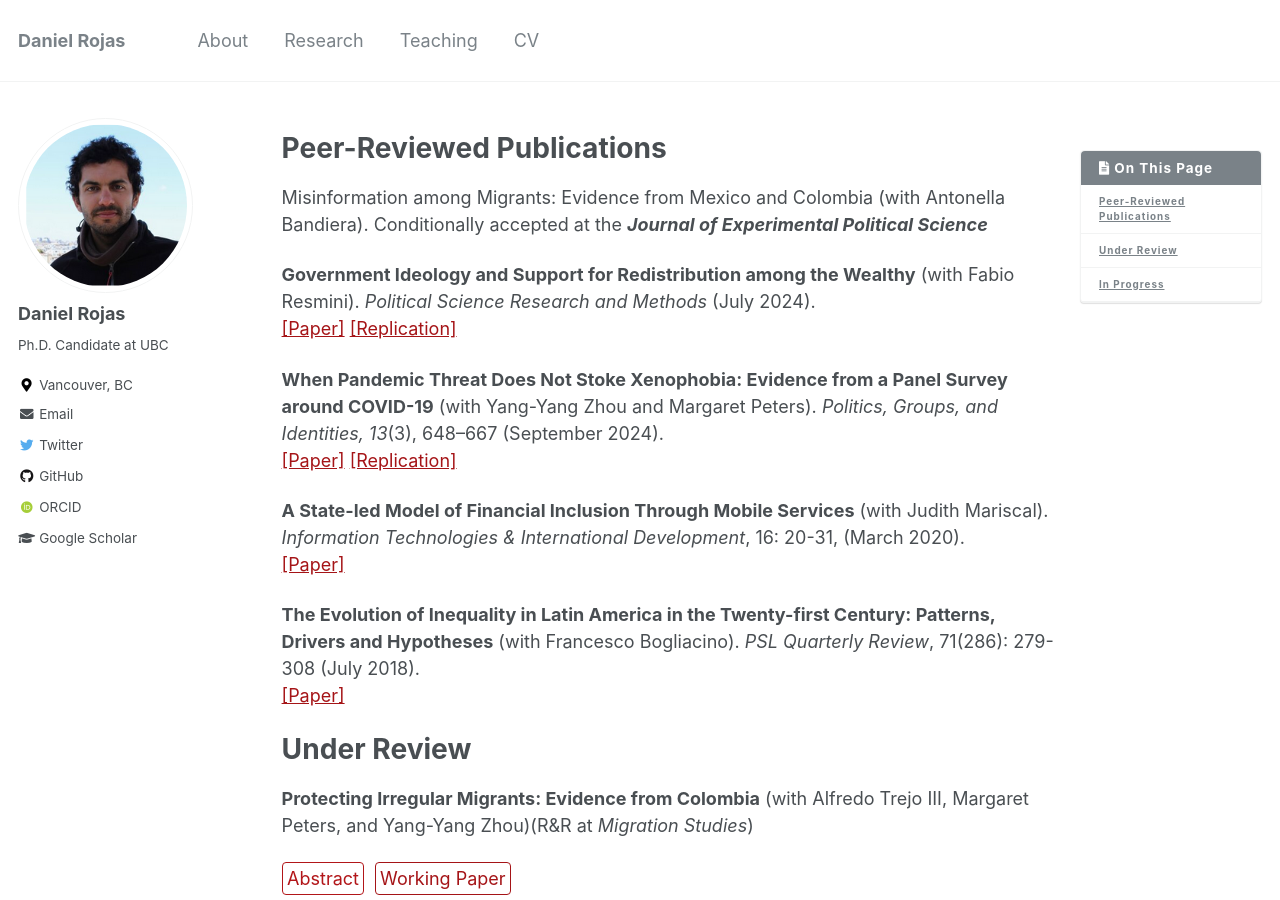
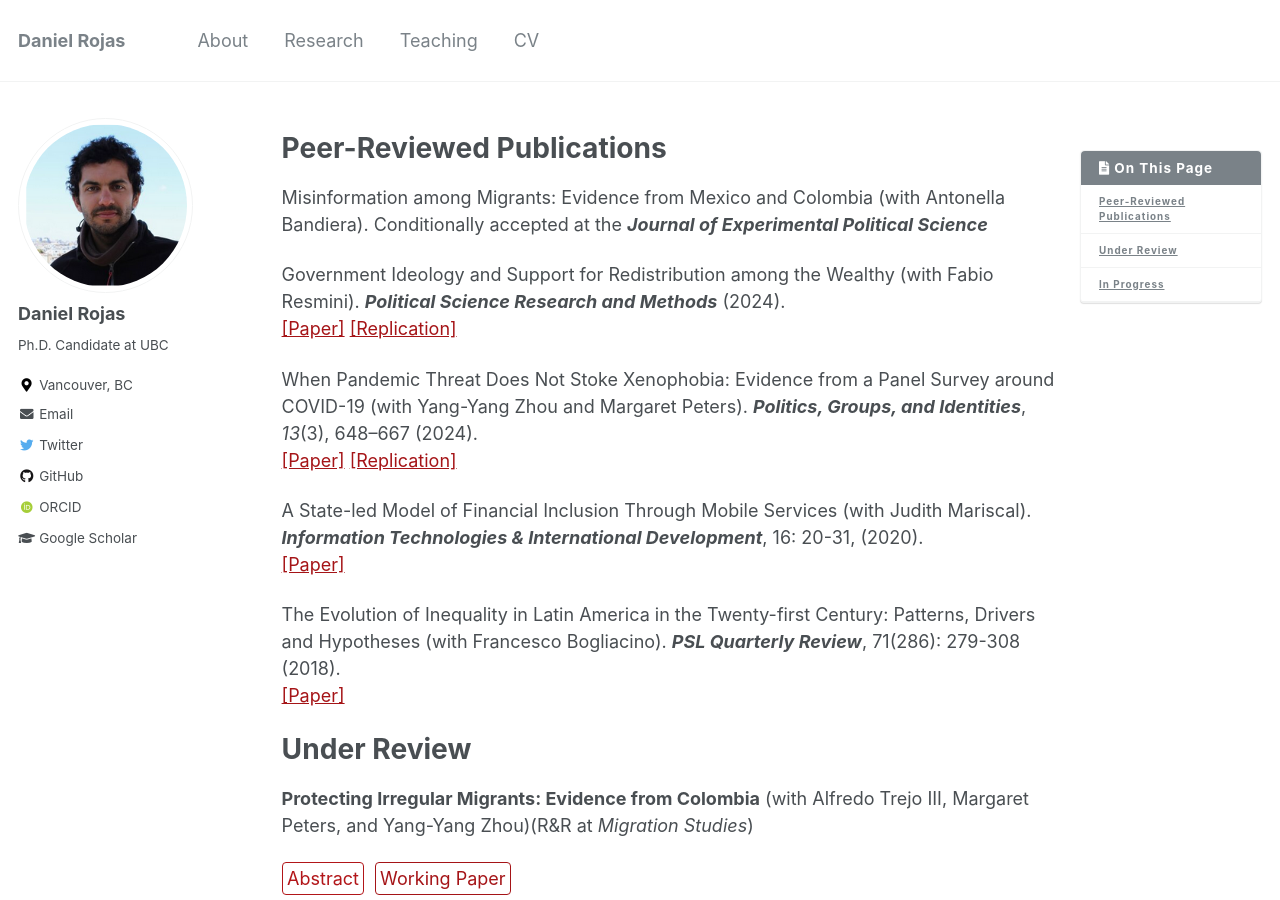
Before and after one commit to danielrojaslozano/danielrojaslozano.github.io, a Jekyll site: the page built from _pages/research.md, in a window 1280 px wide and 900 px high. Built offline with Jekyll 4.4.1, drawn with Linux system fonts in a browser that asks for light colours; some web fonts are replaced.

Commit message:
Update research.md

```diff
--- a/_pages/research.md
+++ b/_pages/research.md
@@ -50,21 +50,21 @@ details > p {
 
 Misinformation among Migrants: Evidence from Mexico and Colombia (with Antonella Bandiera). Conditionally accepted at the ***Journal of Experimental Political Science***
 
-**Government Ideology and Support for Redistribution among the Wealthy** (with Fabio Resmini). *Political Science Research and Methods* (July 2024).
+Government Ideology and Support for Redistribution among the Wealthy (with Fabio Resmini). ***Political Science Research and Methods*** (2024).
 <br />
 <a href="https://www.cambridge.org/core/journals/political-science-research-and-methods/article/government-ideology-and-support-for-redistribution-among-the-wealthy/54B11F0DCF6B742F003FD3B3D32C8F52?utm_date=20250717&utm_id=1752738709&utm_campaign=Open%20Access,RAM&utm_source=twitter&utm_medium=social&utm_content" target="_blank">[Paper]</a>
 <a href="https://dataverse.harvard.edu/dataset.xhtml?persistentId=doi:10.7910/DVN/0TMLTI" target="_blank">[Replication]</a>
 
-**When Pandemic Threat Does Not Stoke Xenophobia: Evidence from a Panel Survey around COVID-19** (with Yang-Yang Zhou and Margaret Peters). *Politics, Groups, and Identities,* *13*(3), 648–667 (September 2024).
+When Pandemic Threat Does Not Stoke Xenophobia: Evidence from a Panel Survey around COVID-19 (with Yang-Yang Zhou and Margaret Peters). ***Politics, Groups, and Identities***, *13*(3), 648–667 (2024).
 <br />
 <a href="https://www.tandfonline.com/doi/full/10.1080/21565503.2024.2392240" target="_blank">[Paper]</a>
 <a href="https://dataverse.harvard.edu/dataset.xhtml?persistentId=doi:10.7910/DVN/YQ9DZJ" target="_blank">[Replication]</a>
 
-**A State-led Model of Financial Inclusion Through Mobile Services** (with Judith Mariscal). *Information Technologies & International Development*, 16: 20-31, (March 2020).
+A State-led Model of Financial Inclusion Through Mobile Services (with Judith Mariscal). ***Information Technologies & International Development***, 16: 20-31, (2020).
 <br />
 <a href="https://itidjournal.org/index.php/itid/article/download/1748/1748-5558-1-PB.pdf" target="_blank">[Paper]</a>
 
-**The Evolution of Inequality in Latin America in the Twenty-first Century: Patterns, Drivers and Hypotheses** (with Francesco Bogliacino). *PSL Quarterly Review*, 71(286): 279-308 (July 2018).
+The Evolution of Inequality in Latin America in the Twenty-first Century: Patterns, Drivers and Hypotheses (with Francesco Bogliacino). ***PSL Quarterly Review***, 71(286): 279-308 (2018).
 <br />
 <a href="https://rosa.uniroma1.it/rosa04/psl_quarterly_review/article/view/14250/pdf" target="_blank">[Paper]</a>
 
```
